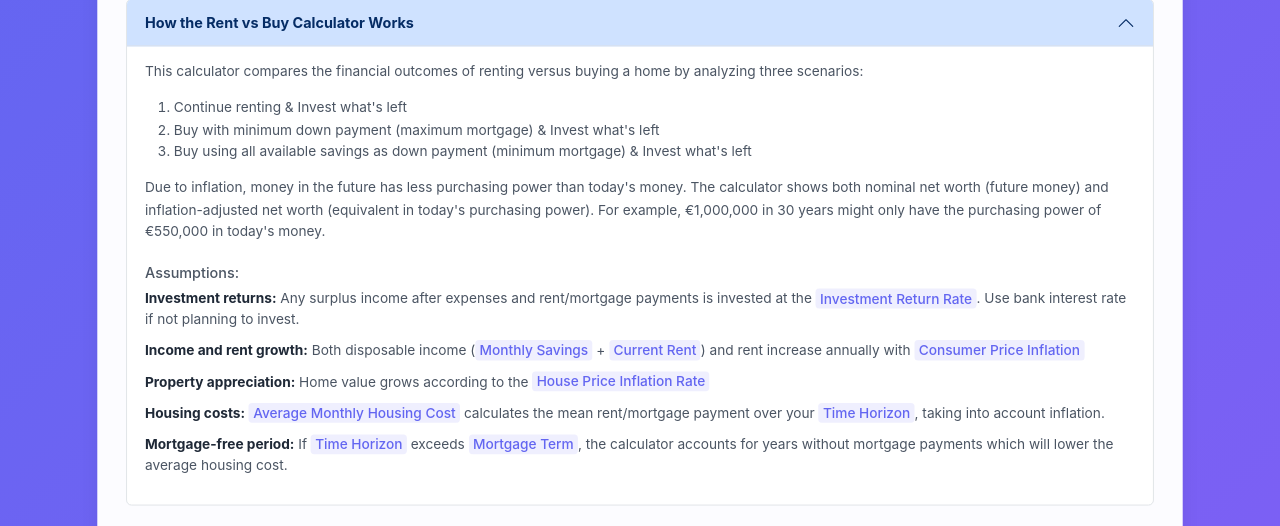
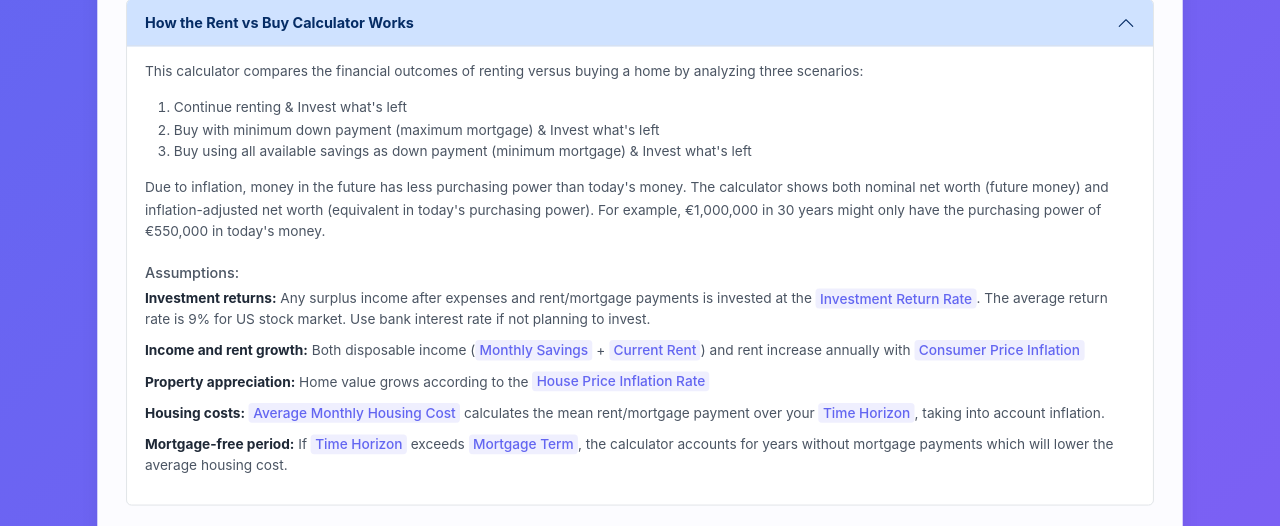
Before and after one commit to seanw712/Buy-vs-Rent, a Flask app: page / in a window 1280 px wide, after a click on "How the Rent vs Buy Calculator Works". Shown: the part 179-705 px from the top of the page. Run offline with Flask 3, Linux system fonts and the light colour scheme.

Commit message:
added minor text changes

```diff
--- a/templates/index.html
+++ b/templates/index.html
@@ -78,7 +78,7 @@
                                 <ul class="assumptions-list">
                                     <li>
                                         <strong>Investment returns:</strong> Any surplus income after expenses and rent/mortgage payments is invested at the
-                                        <span class="variable-highlight">Investment Return Rate</span>. Use bank interest rate if not planning to invest.
+                                        <span class="variable-highlight">Investment Return Rate</span>. The average return rate is 9% for US stock market. Use bank interest rate if not planning to invest.
                                     </li>
                                     <li>
                                         <strong>Income and rent growth:</strong> Both disposable income (<span class="variable-highlight">Monthly Savings</span> +
```
